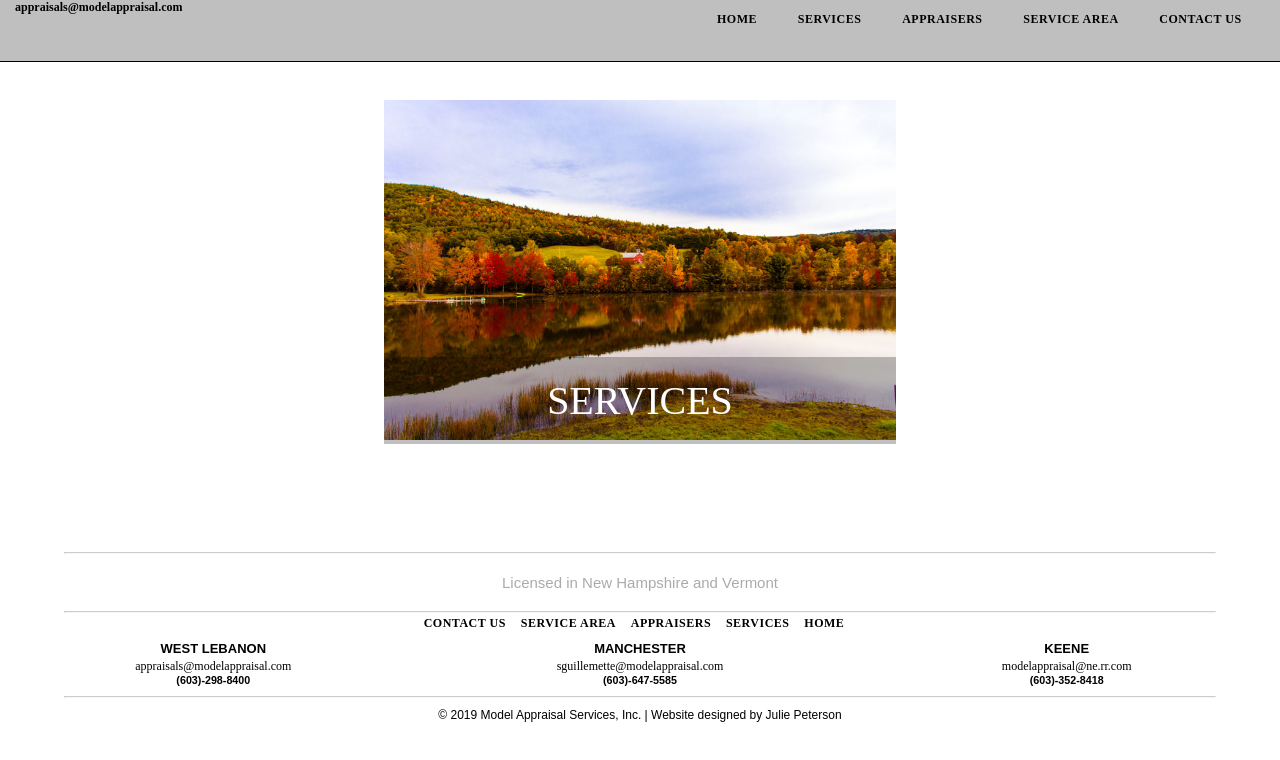
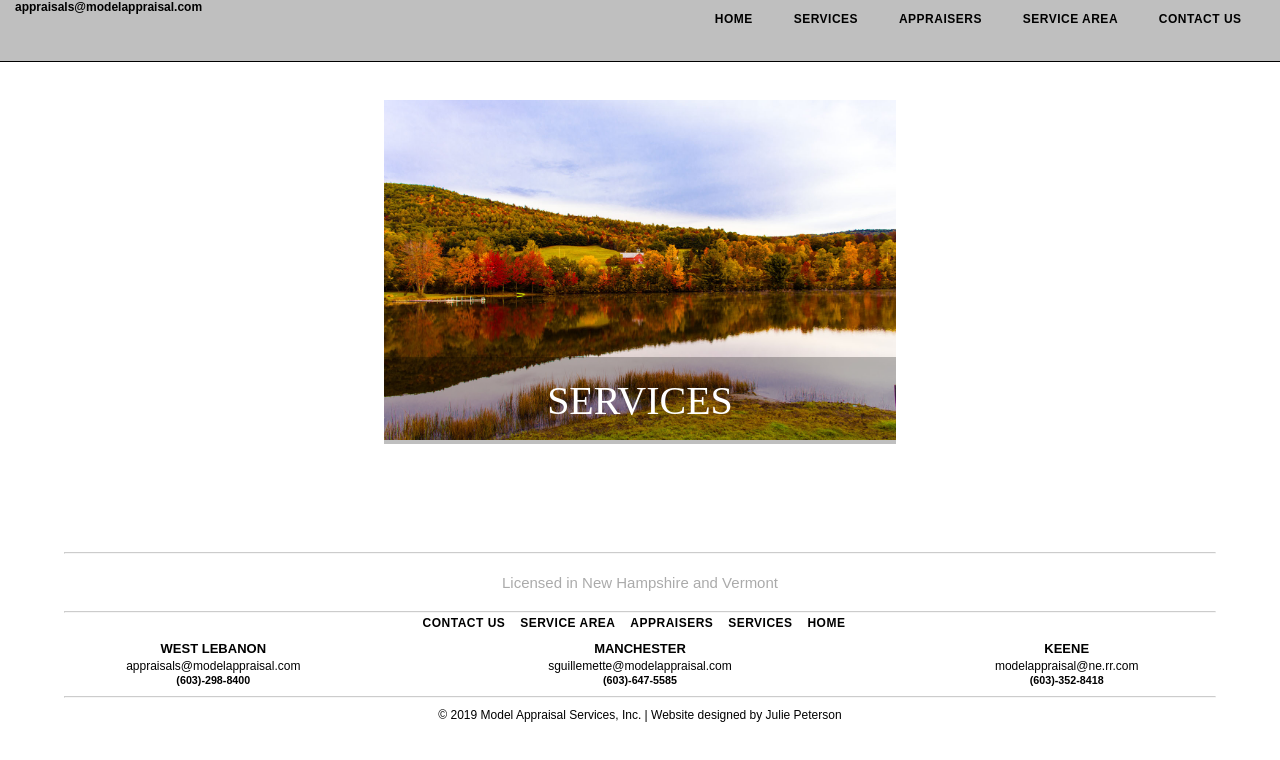
Before and after one commit to modelappraisal/modelappraisal.github.io, a plain HTML site: page services.html in a window 1280 px wide. Drawn offline with Linux system fonts and the light colour scheme.

Commit message:
Update model.css

```diff
--- a/model.css
+++ b/model.css
@@ -50,6 +50,7 @@ body{
   font-size: 12px;
   font-weight: bold;
   float: left;
+  font-family: sans-serif;
 }
 
 .top-email a:hover {
@@ -74,6 +75,7 @@ body{
   padding: 1em .2em;
   font-size: 12px;
   font-weight: bold;
+  font-family: sans-serif;
   text-decoration: none;
   background-color: transparent;
   list-style-type: none;
@@ -111,6 +113,7 @@ body{
   font-size: 12px;
   font-weight: bold;
   float: left;
+  font-family: sans-serif;
 }
 
 .top-email1 a:hover {
@@ -135,6 +138,7 @@ body{
   padding: 1em .2em;
   font-size: 12px;
   font-weight: bold;
+  font-family: sans-serif;
   text-decoration: none;
   background-color: transparent;
   list-style-type: none;
@@ -338,6 +342,7 @@ h4 {
   padding-right: 1em;
   font-size: 12px;
   font-weight: bold;
+  font-family: sans-serif;
   text-decoration: none;
   text-align: center;
   background-color: transparent;
@@ -351,6 +356,7 @@ h4 {
 .bottom-contact {
   width: 100%;
   margin-bottom: 100px;
+  margin-top: 100px;
   display: block;
 }
 
@@ -377,6 +383,7 @@ h4 {
   color: #000000;
   font-size: 12px;
   text-decoration: none;
+  font-family: sans-serif;
 }
 
 .bconwestleb a:hover {
@@ -387,6 +394,7 @@ h4 {
   color: #000000;
   font-size: 12px;
   text-decoration: none;
+  font-family: sans-serif;
 }
 
 .bconmanch a:hover {
@@ -396,6 +404,7 @@ h4 {
   color: #000000;
   font-size: 12px;
   text-decoration: none;
+  font-family: sans-serif;
 }
 
 .bconkeene a:hover {
```
